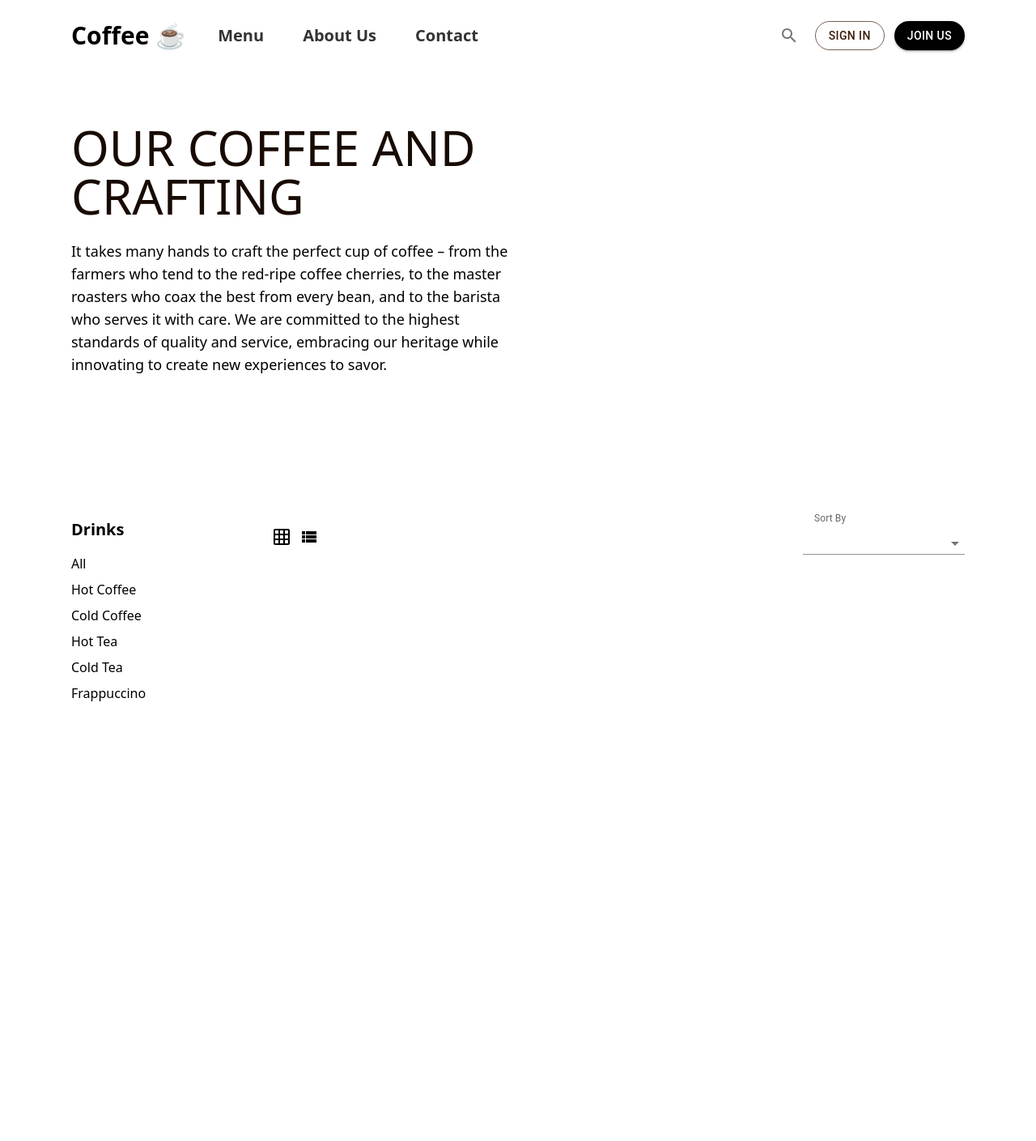
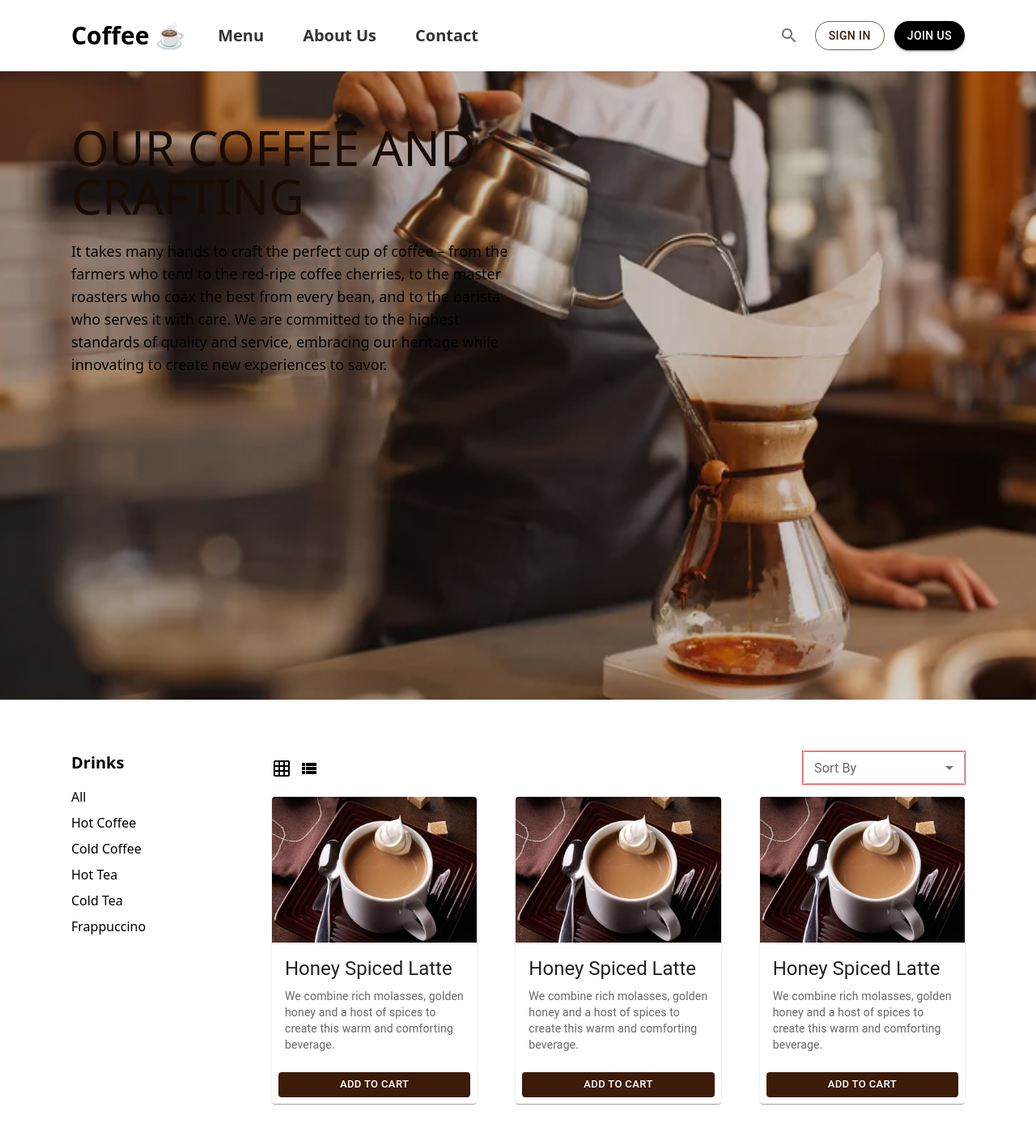
Before and after one commit to lebohangmdm/coffee-app-v2, a React (Vite) app: page /menu in a window 1280 px wide. Shown: the top 1409 px of the page at 81% size. Before the commit the page ends 868 px from the top, so only its background shows below. Built offline with nearby package versions, Linux system fonts and the light colour scheme.

Commit message:
add menu list, components and add hero-menu -image

```diff
--- a/src/Pages/Menu.jsx
+++ b/src/Pages/Menu.jsx
@@ -1,10 +1,11 @@
 import DisplayOptions from "../ui/DisplayOptions";
 import SortSelectOptions from "../ui/SortSelectOptions";
+import Card from "../ui/Card";
 
 const Menu = () => {
   return (
     <>
-      <section className="py-16">
+      <section className="py-16 bg-menu">
         <div className="align-element mb-12 md">
           <div className="flex flex-col space-y-4 md:space-y-6 md:w-3/4 lg:w-1/2">
             <h1 className="text-4xl text-brownish-2  uppercase md:text-5xl lg:text-6xl">
@@ -36,10 +37,18 @@ const Menu = () => {
                 <li>Frappuccino</li>
               </ul>
             </div>
-            <div>
+            <div className="flex flex-col space-y-4 md:spacey-6">
               <div className="flex justify-between items-center">
                 <DisplayOptions />
                 <SortSelectOptions />
+              </div>
+              <div className="grid item-center gap-8 md:grid-2-cols md:gap-10 lg:gap-12 lg:grid-cols-3 ">
+                <Card full={"full"} />
+                <Card full={"full"} />
+                <Card full={"full"} />
+                <Card full={"full"} />
+                <Card full={"full"} />
+                <Card full={"full"} />
               </div>
             </div>
           </div>
--- a/src/index.css
+++ b/src/index.css
@@ -30,3 +30,17 @@
   grid-template-columns: 200px 1fr;
   gap: 3rem;
 }
+
+.bg-menu {
+  background-image: linear-gradient(
+      to right,
+      rgba(51, 51, 51, 0.3),
+      rgba(60, 27, 8, 0.2)
+    ),
+    url("/hero-menu.webp");
+  background-position: center;
+  background-repeat: no-repeat;
+  background-size: cover;
+  width: 100%;
+  height: calc(100vh - 24px);
+}
--- a/src/ui/Card.jsx
+++ b/src/ui/Card.jsx
@@ -6,7 +6,7 @@ import CardMedia from "@mui/material/CardMedia";
 import Button from "@mui/material/Button";
 import Typography from "@mui/material/Typography";
 
-export default function MediaCard() {
+export default function MediaCard({ full }) {
   return (
     <Card sx={{ maxWidth: 345, marginInline: "auto" }}>
       <CardMedia
@@ -24,8 +24,14 @@ export default function MediaCard() {
         </Typography>
       </CardContent>
       <CardActions>
-        <Button size="small">$ 12</Button>
-        <Button size="small">Add to cart</Button>
+        {!full && <Button size="small">$ 12</Button>}
+
+        <Button
+          size="small"
+          className={`${full} ? w-full : "" bg-brownish-1 text-white hover:border-brownish-2 transition-all duration-160`}
+        >
+          Add to cart
+        </Button>
       </CardActions>
     </Card>
   );
--- a/src/ui/SortSelectOptions.jsx
+++ b/src/ui/SortSelectOptions.jsx
@@ -7,28 +7,38 @@ const value = "";
 const SortSelectOptions = () => {
   const options = ["a-z", "z-a", "high", "low"];
   // props = { label, value, options }
+  const [selectedValue, setSelectedValue] = React.useState("");
+
+  const handleChange = (event) => {
+    setSelectedValue(event.target.value);
+  };
+
   return (
-    <FormControl className="w-[200px]">
-      <InputLabel shrink>{label}</InputLabel>
+    <FormControl
+      className="w-[200px] focus-within:ring ring-1 ring-red-500"
+      size="small"
+      sx={{
+        "& .MuiOutlinedInput-root": {
+          "&:focus-within": {
+            borderColor: "red",
+          },
+        },
+      }}
+    >
+      <InputLabel id="demo-simple-select-label">Sort By</InputLabel>
       <Select
-        // value={value}
-        defaultValue={"a-z"}
-        variant="standard"
-        size="small"
-        MenuProps={{
-          PaperProps: {
-            style: {
-              maxHeight: 300,
-              width: "20ch",
-            },
-          },
-        }}
+        labelId="demo-simple-select-label"
+        id="demo-simple-select"
+        value={selectedValue}
+        onChange={handleChange}
       >
-        {options.map((option) => (
-          <MenuItem key={option.value} value={option.value}>
-            {option.label}
-          </MenuItem>
-        ))}
+        <MenuItem value="">
+          <em>None</em>
+        </MenuItem>
+        <MenuItem value={10}>{"a-z"}</MenuItem>
+        <MenuItem value={20}>{"z-a"}</MenuItem>
+        <MenuItem value={30}>{"high"}</MenuItem>
+        <MenuItem value={30}>{"low"}</MenuItem>
       </Select>
     </FormControl>
   );
```
Also changed, not shown: public/hero-menu.webp (added).
